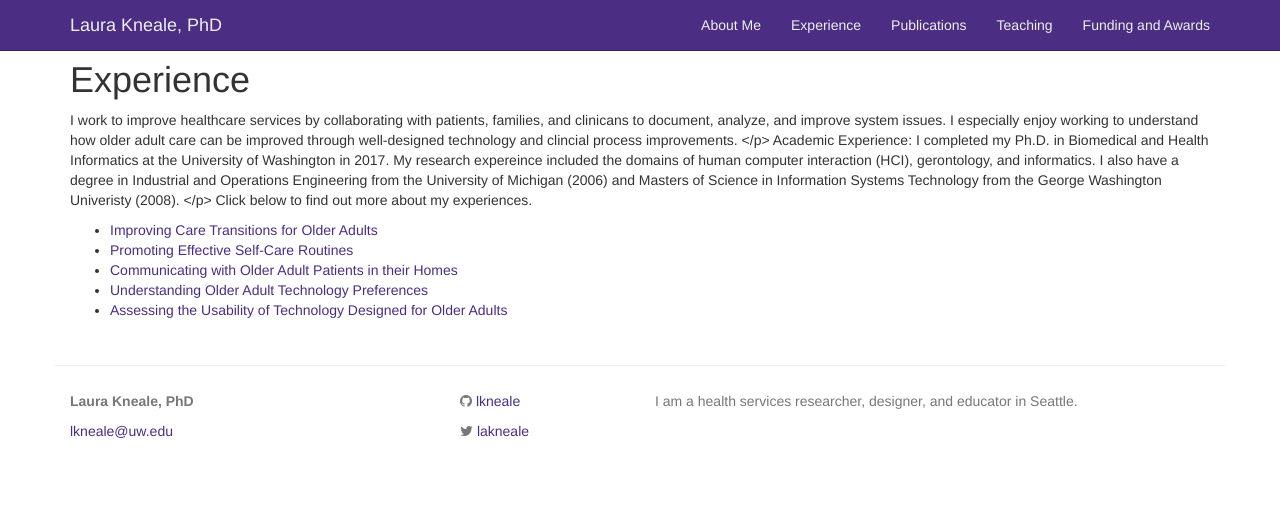
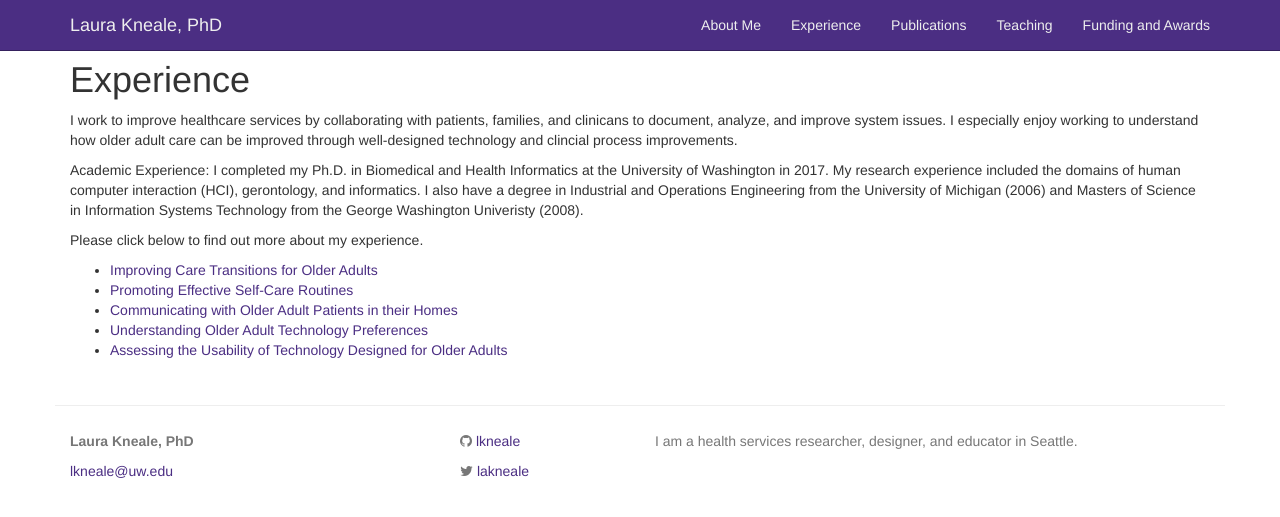
Before and after one commit to lkneale/lkneale.github.io, a Jekyll site: the page built from research.md, in a window 1280 px wide. Shown: the top 517 px of the page. Built offline with Jekyll 4.4.1, drawn with Linux system fonts in a browser that asks for light colours.

Commit message:
Update research.md

```diff
--- a/research.md
+++ b/research.md
@@ -3,12 +3,14 @@ layout: page
 title: Experience
 permalink: /research/
 ---
+<p>
 I work to improve healthcare services by collaborating with patients, families, and clinicans to document, analyze, and improve system issues. I especially enjoy working to understand how older adult care can be improved through well-designed technology and clincial process improvements.
 </p>
+<p>
 Academic Experience:
-I completed my Ph.D. in Biomedical and Health Informatics at the University of Washington in 2017. My research expereince included the domains of human computer interaction (HCI), gerontology, and informatics. I also have a degree in Industrial and Operations Engineering from the University of Michigan (2006) and Masters of Science in Information Systems Technology from the George Washington Univeristy (2008).
+I completed my Ph.D. in Biomedical and Health Informatics at the University of Washington in 2017. My research experience included the domains of human computer interaction (HCI), gerontology, and informatics. I also have a degree in Industrial and Operations Engineering from the University of Michigan (2006) and Masters of Science in Information Systems Technology from the George Washington Univeristy (2008).
 </p>
-Click below to find out more about my experiences.
+Please click below to find out more about my experience.
 
   <ul class="">
     <li>
```
